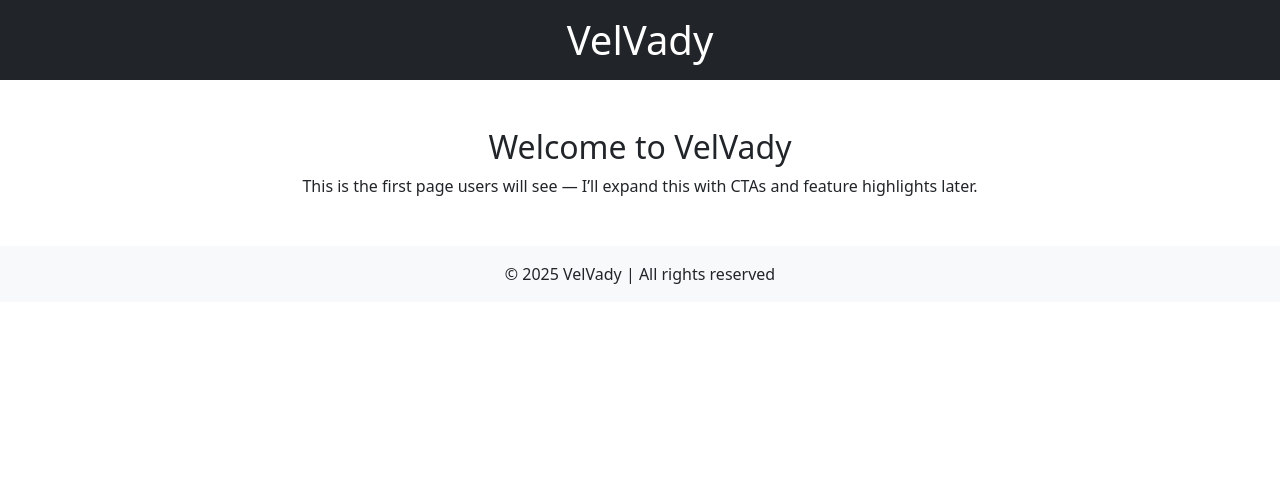
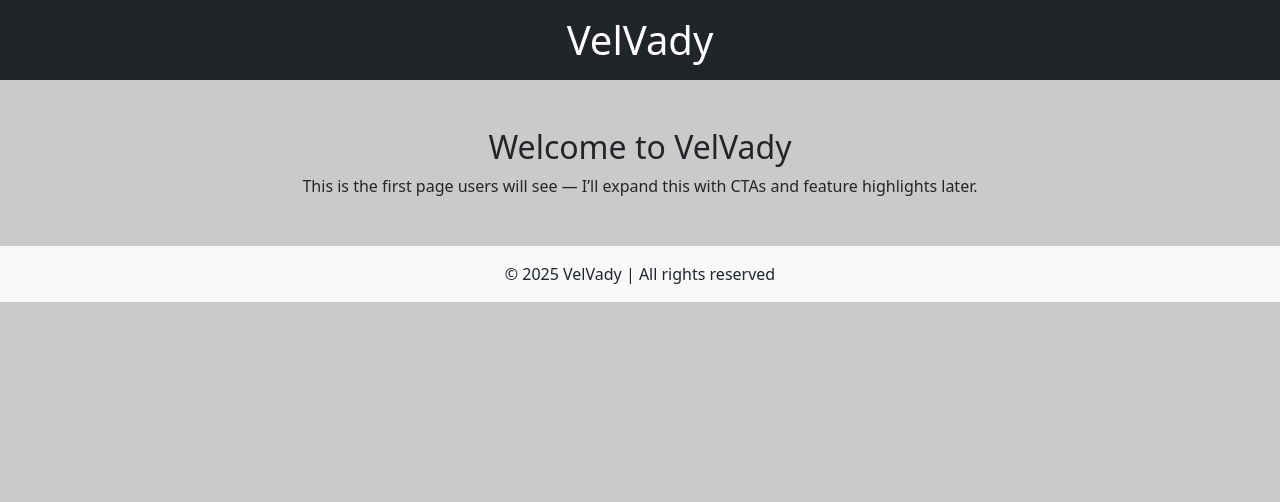
Before and after one commit to MH-LIKHON/MP4-VelVadY, a Django app: page / in a window 1280 px wide. Shown: the top 502 px of the page. Run offline with Django 5.2, Linux system fonts and the light colour scheme.

Commit message:
Configured static files and linked custom styles.css to base template

```diff
--- /dev/null
+++ b/core/static/core/css/styles.css
@@ -0,0 +1,3 @@
+body {
+    background-color: #cacaca; /* Light grey just to test */
+}
--- a/core/templates/core/base.html
+++ b/core/templates/core/base.html
@@ -19,7 +19,7 @@
     <link href="https://cdnjs.cloudflare.com/ajax/libs/font-awesome/6.4.0/css/all.min.css" rel="stylesheet">
 
     <!-- Linking to my custom stylesheet if needed -->
-    <link rel="stylesheet" href="{% static 'css/styles.css' %}">
+    <link rel="stylesheet" href="{% static 'core/css/styles.css' %}">
 
     {% block extra_head %}{% endblock %}
 </head>
```
